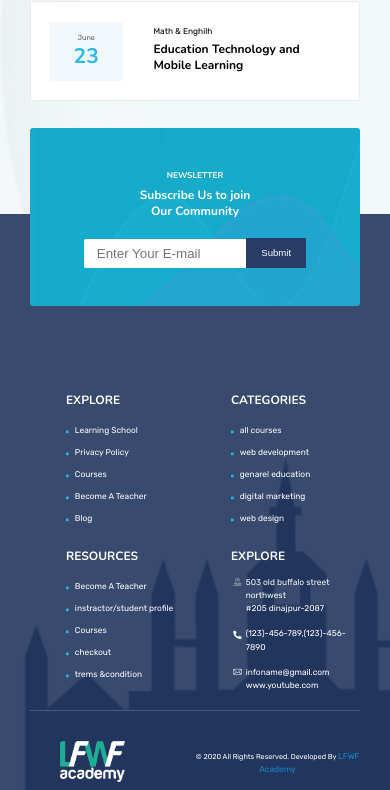
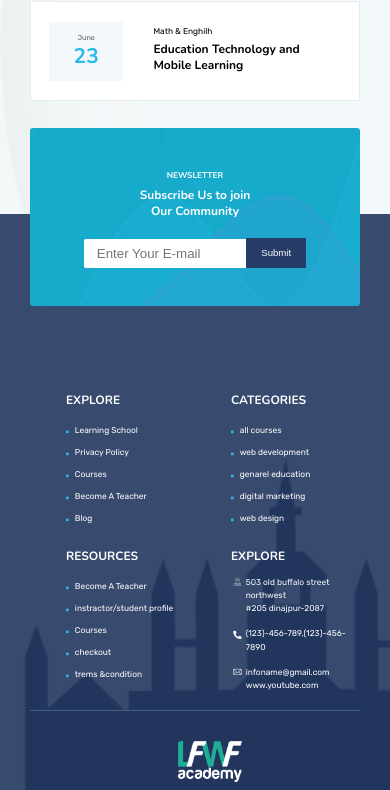
Before and after one commit to AriyanMasud194/Exam1-Mian-Assignment, a plain HTML site: page index.html in a window 390 px wide. Shown: the part 8299-9089 px from the top of the page. Drawn offline with nearby package versions, Linux system fonts and the light colour scheme; files whose address does not match are found by name.

Commit message:
Update responsive.css

```diff
--- a/responsive.css
+++ b/responsive.css
@@ -457,6 +457,25 @@
         top: -0.2rem;
         margin-right: .7rem;
     }
+
+    .footer_section .fotter_bottom .flot .part {
+        float: left;
+        width: 100%;
+    }
+    .footer_section .fotter_bottom .flot .part_two {
+        float: left;
+        width: 100%;
+    }
+    .footer_section .fotter_bottom .flot .part_three .inner_part {
+        text-align: center;
+    }
+    .footer_section .fotter_bottom .flot .part .inner_part {
+        text-align: center !important;
+        padding-left: 5rem;
+    }
+    .footer_section {
+        height: 103rem;
+    }
 }
 @media all and (max-width:410px) {
     .fixed_with {
```
